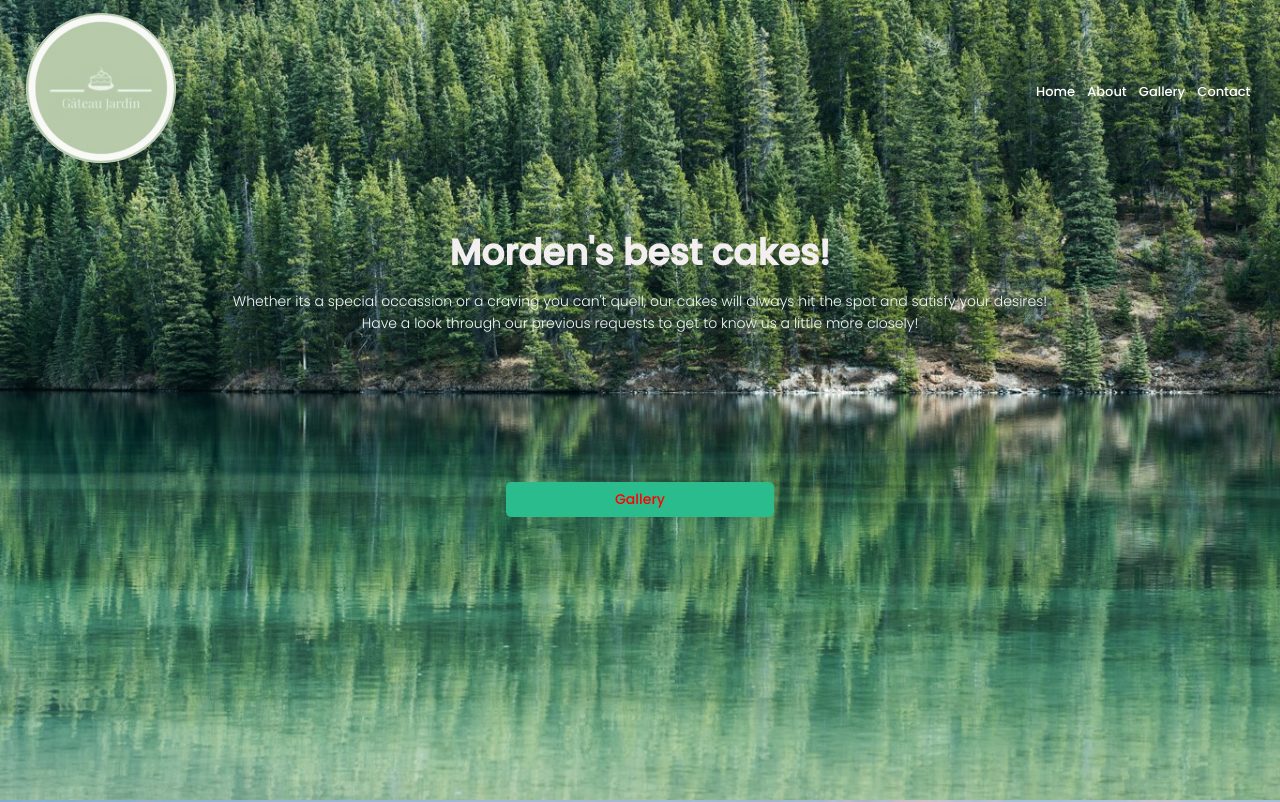
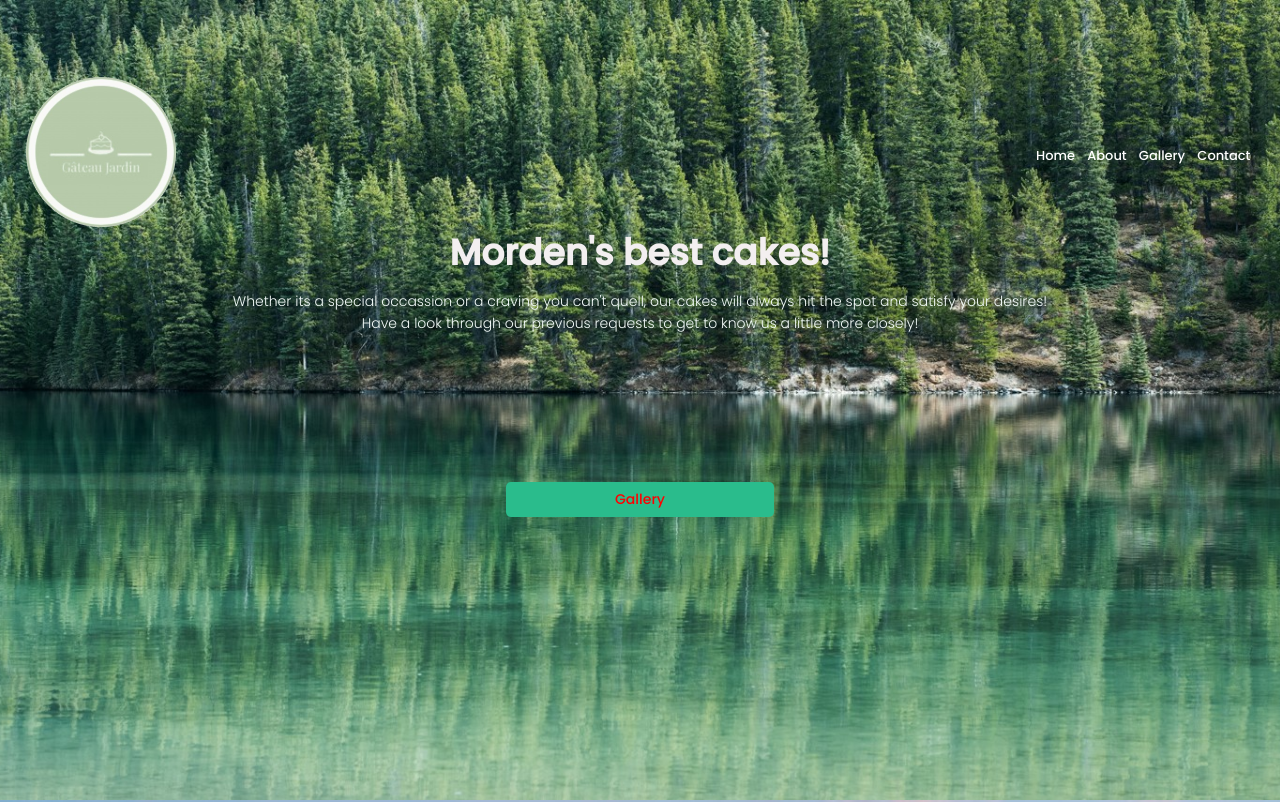
Before and after one commit to milkqueen/Momo, a plain HTML site: page index.html in a window 1280 px wide. Shown: the top 802 px of the page. Drawn offline with nearby package versions, Linux system fonts and the light colour scheme.

Commit message:
Update style.css

```diff
--- a/style.css
+++ b/style.css
@@ -13,7 +13,7 @@
 }
 nav{
     display: flex;
-    padding: 1% 2%;
+    padding: 6% 2%;
     justify-content: space-between;
     align-items: center;
 }
```
